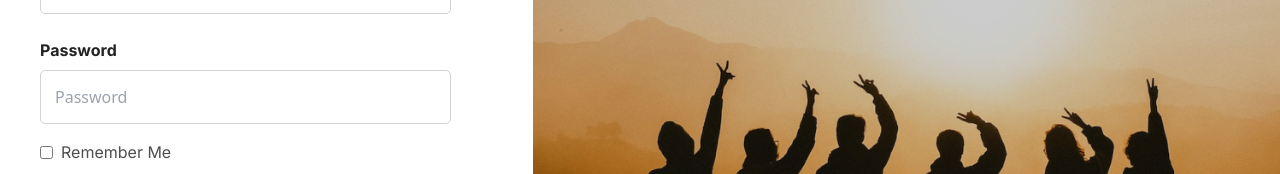
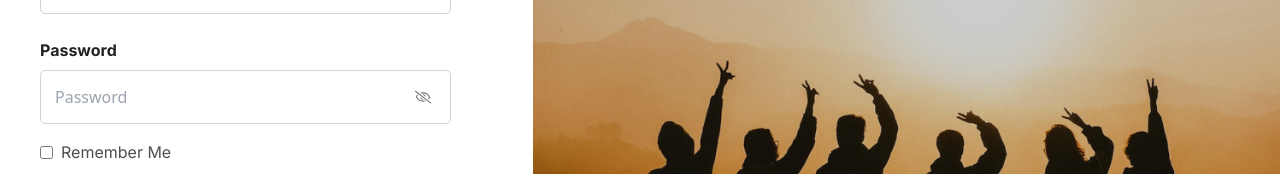
Before and after one commit to thehasandev/ChitChat, a React (Vite) app: page /sing-up in a window 1280 px wide. Shown: the part 399-573 px from the top of the page. Built offline with nearby package versions, Linux system fonts and the light colour scheme.

Commit message:
sing-up-design-modify

```diff
--- a/package.json
+++ b/package.json
@@ -12,6 +12,7 @@
   "dependencies": {
     "react": "^18.2.0",
     "react-dom": "^18.2.0",
+    "react-icons": "^4.11.0",
     "react-router-dom": "^6.18.0"
   },
   "devDependencies": {
--- a/src/pages/Registration.jsx
+++ b/src/pages/Registration.jsx
@@ -1,9 +1,13 @@
-import React from 'react'
+import React, { useState } from 'react'
 import Flex from '../components/Flex'
 import Image from '../components/Image'
 import Man from "../assets/pepoles.png"
+import {FaRegEyeSlash} from "react-icons/fa"
+import {BsFillEyeFill} from "react-icons/bs"
+
 
 function Registration() {
+  let [eye,setEye] = useState(false)
   return (
     <>
      <Flex>
@@ -24,10 +28,19 @@ function Registration() {
 
             <div className='mt-6'>
               <p className='font-inter font-bold text-base text-secondary mb-2'>Password</p>
-              <input type="text" placeholder='Password'  className='w-10/12 border border-gray p-3.5 rounded-[5px]'/>
+              <div className='w-10/12 relative'>
+                <input type={`${eye ? "text":"password"}`} placeholder='Password'  className='w-full border border-gray p-3.5 rounded-[5px]'/>
+                {
+                  eye ?
+                  <BsFillEyeFill onClick={()=>{setEye(!eye)}} className='absolute top-1/2 right-5 -translate-y-1/2 text-[#7A7A7A] cursor-pointer'/>
+                  :
+                  <FaRegEyeSlash onClick={()=>{setEye(true)}} className='absolute top-1/2 right-5 -translate-y-1/2 text-[#7A7A7A] cursor-pointer'/>
+
+                }
+              </div>
             </div>
 
-            <div className='flex items-center gap-x-2 mt-4'>
+            <div className='flex items-center gap-x-2 mt-4  '>
              <input type="checkbox" />
               <p className='font-inter font-normal text-base text-[#4E4E4E]'>Remember Me</p>
             </div>
```
Also changed, not shown: 1 other file (tests, documents, lock files or other folders).
